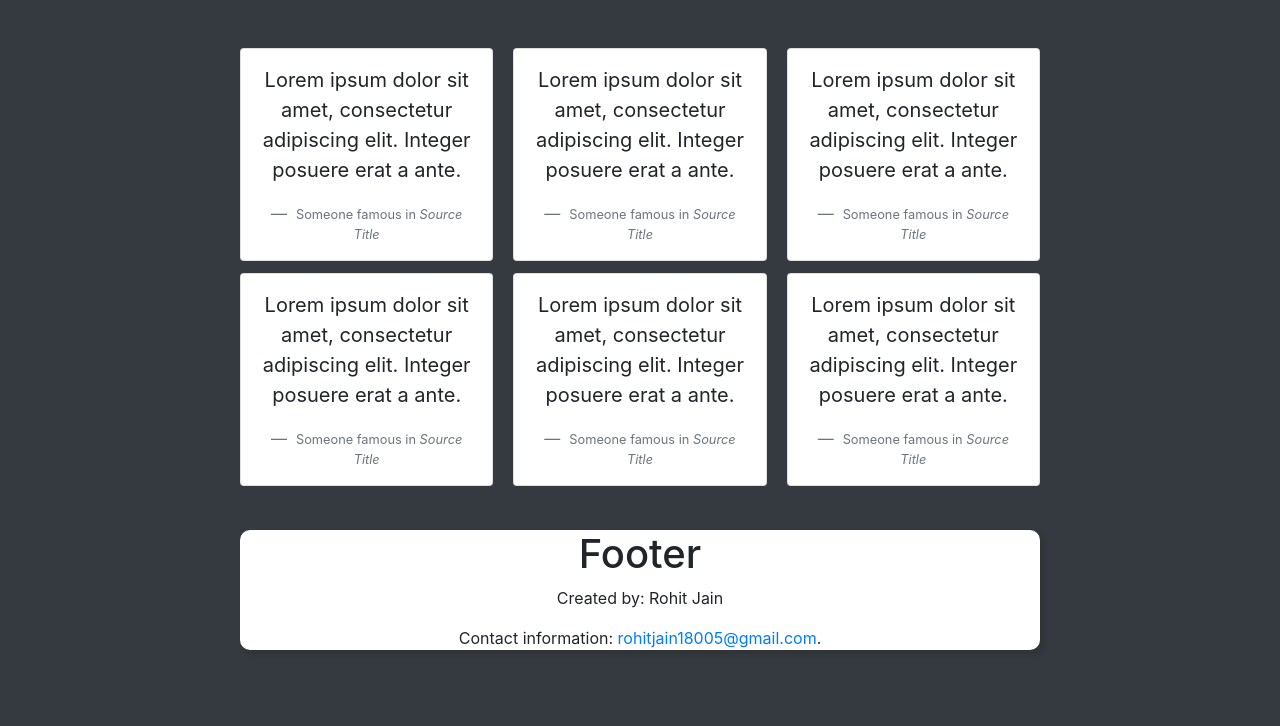
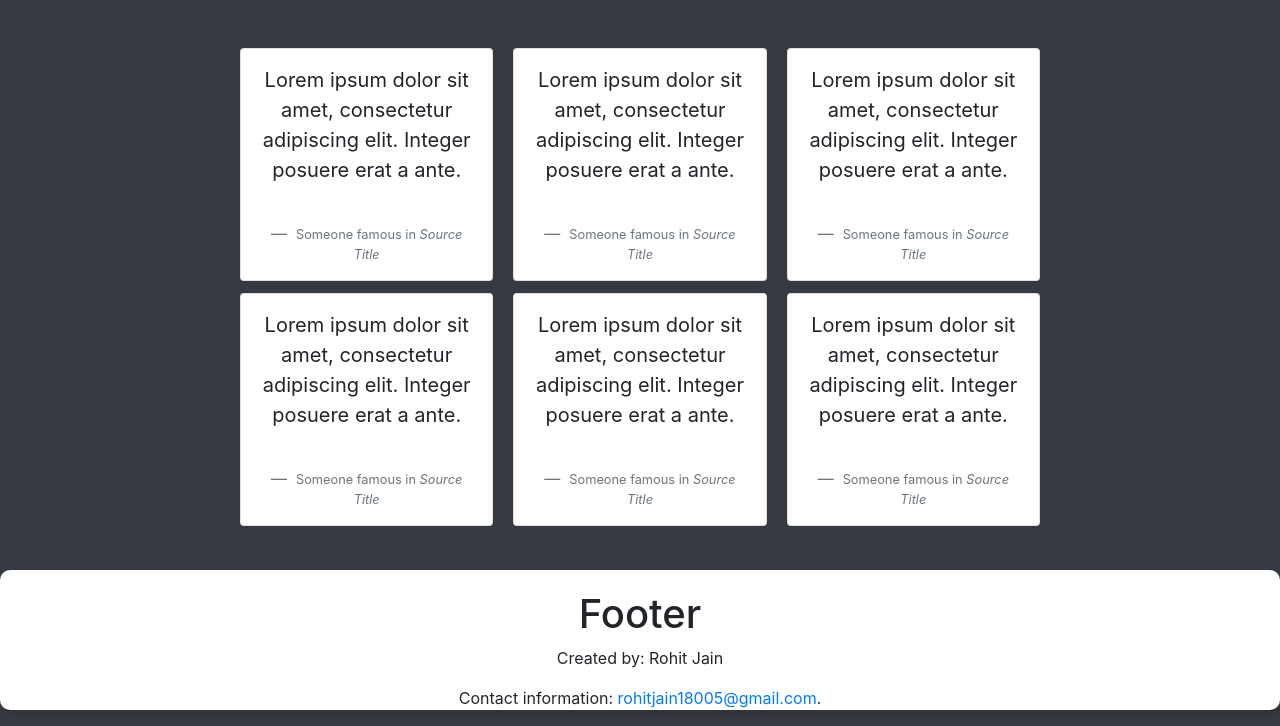
Before and after one commit to rohitjain00/Movie-template, a plain HTML site: page index.html in a window 1280 px wide. Shown: the part 1721-2447 px from the top of the page. Before the commit the page ends 2387 px from the top, so only its background shows below. Drawn offline with nearby package versions, Linux system fonts and the light colour scheme; a script that the page names is missing.

Commit message:
Footer width 100% and Containers tags closed properly

```diff
--- a/index.html
+++ b/index.html
@@ -26,9 +26,9 @@
   text-align: center;
 
 }
-.footer {
+footer {
     padding-top: 20px;
-    padding-bottom: 20px;
+    border-radius: 0 !important;
 }
 @media only screen and (max-width: 800px) {
     #all-Elem-Size {
@@ -321,12 +321,10 @@
                                 </ol>
                                 <div class="carousel-inner">
                                     <div class="carousel-item active">
-                                        <img class="d-block w-100" src="Movie-ss-1.jpeg"
-                                            alt="First slide">
+                                        <img class="d-block w-100" src="Movie-ss-1.jpeg" alt="First slide">
                                     </div>
                                     <div class="carousel-item">
-                                        <img class="d-block w-100" src="Movie-ss-2.jpeg"
-                                            alt="Second slide">
+                                        <img class="d-block w-100" src="Movie-ss-2.jpeg" alt="Second slide">
                                     </div>
                                     <div class="carousel-item">
                                         <img class="d-block w-100" src="Movie-ss-3.jpg" alt="Third slide">
@@ -422,6 +420,11 @@
                             </div>
                         </div>
                         <div style="padding : 25px"></div>
+                    </div>
+                </div>
+            </div>
+        </section>
+        </div>
         <section id="content-section" id="footer">
             <footer>
                 <center>
```
Lines whose indentation alone changed are shown as unchanged.
